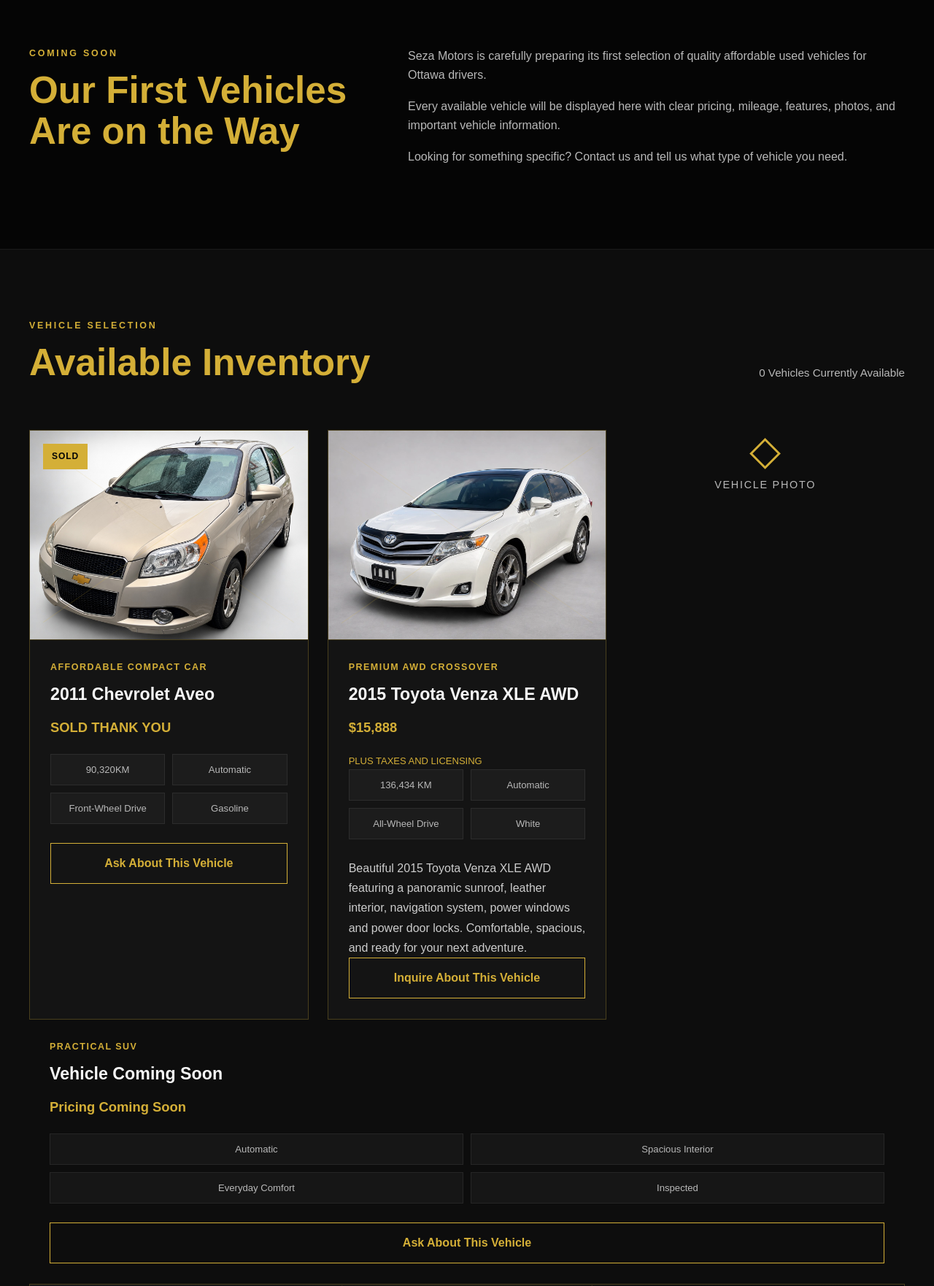
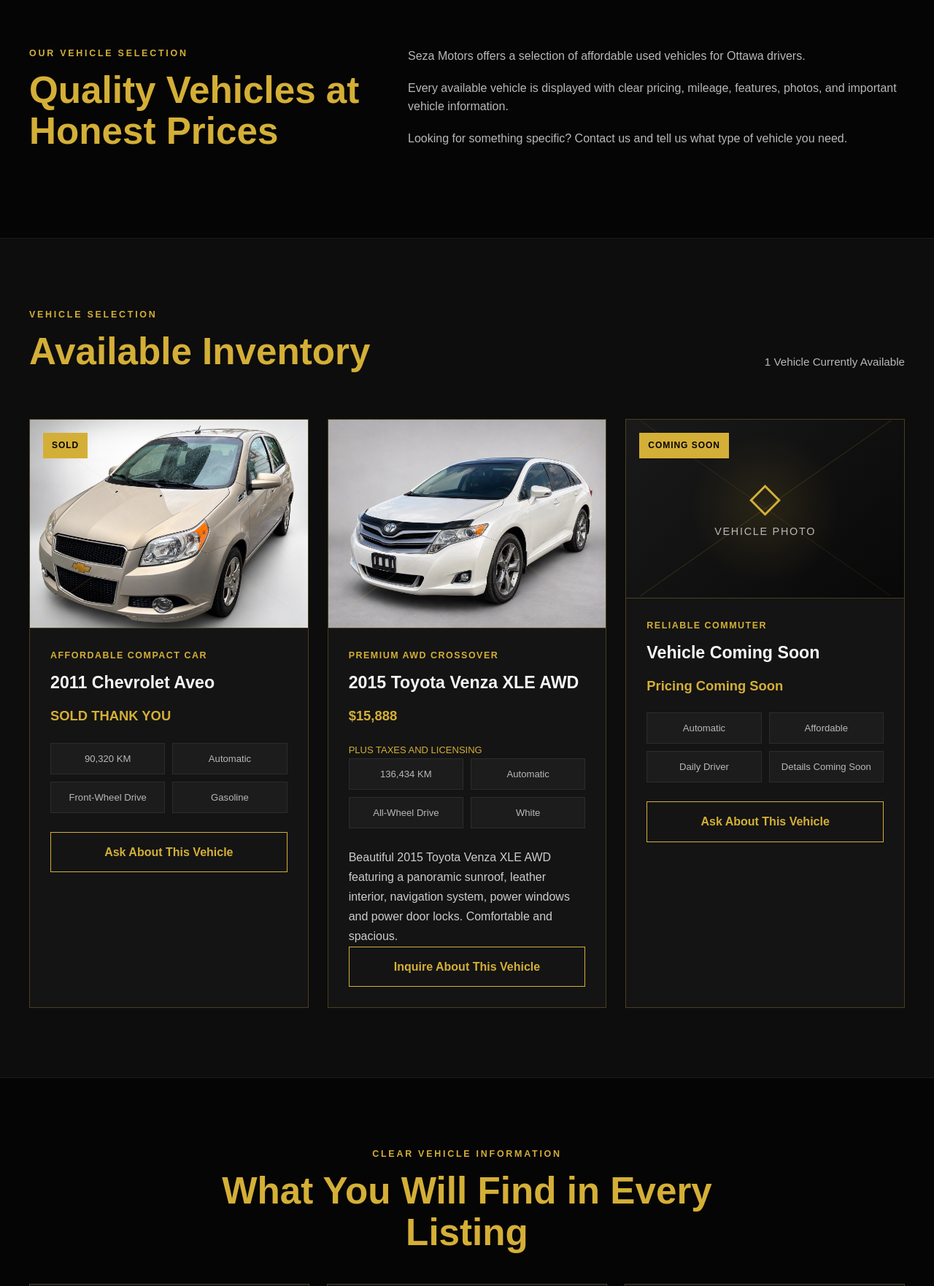
Before and after one commit to seza7ez-oss/seza-motors, a plain HTML site: page SM WEBSITE/inventory.html in a window 1280 px wide. Shown: the part 740-2502 px from the top of the page at 73% size. Drawn offline with Linux system fonts and the light colour scheme.

Commit message:
Refactor inventory.html for improved readability
Updated inventory page content and structure for clarity and consistency.

```diff
--- a/SM WEBSITE/inventory.html
+++ b/SM WEBSITE/inventory.html
@@ -1,3 +1,4 @@
+
 <!DOCTYPE html>
 <html lang="en">
 
@@ -18,7 +19,6 @@
 <body>
 
 <header class="site-header">
-
     <nav class="site-nav">
 
         <a href="index.html" class="logo">
@@ -26,31 +26,15 @@
         </a>
 
         <ul>
-            <li>
-                <a href="index.html">Home</a>
-            </li>
-
-            <li>
-                <a href="inventory.html" class="active">Inventory</a>
-            </li>
-
-            <li>
-                <a href="about.html">About Us</a>
-            </li>
-
-            <li>
-                <a href="team.html">Our Team</a>
-            </li>
-
-            <li>
-                <a href="contact.html">Contact</a>
-            </li>
+            <li><a href="index.html">Home</a></li>
+            <li><a href="inventory.html" class="active">Inventory</a></li>
+            <li><a href="about.html">About Us</a></li>
+            <li><a href="team.html">Our Team</a></li>
+            <li><a href="contact.html">Contact</a></li>
         </ul>
 
     </nav>
-
 </header>
-
 
 <main>
 
@@ -69,8 +53,9 @@
             </h1>
 
             <p class="inventory-hero-text">
-                Our inventory is currently being prepared. New vehicles will
-                be added here as they become available.
+                Browse our selection of quality affordable
+                used vehicles. New inventory is added
+                as vehicles become available.
             </p>
 
             <div class="hero-buttons">
@@ -98,11 +83,11 @@
             <div>
 
                 <p class="eyebrow">
-                    Coming Soon
+                    Our Vehicle Selection
                 </p>
 
                 <h2>
-                    Our First Vehicles Are on the Way
+                    Quality Vehicles at Honest Prices
                 </h2>
 
             </div>
@@ -110,19 +95,20 @@
             <div class="inventory-intro-copy">
 
                 <p>
-                    Seza Motors is carefully preparing its first selection of
-                    quality affordable used vehicles for Ottawa drivers.
+                    Seza Motors offers a selection of
+                    affordable used vehicles for Ottawa drivers.
                 </p>
 
                 <p>
-                    Every available vehicle will be displayed here with clear
-                    pricing, mileage, features, photos, and important vehicle
-                    information.
+                    Every available vehicle is displayed with
+                    clear pricing, mileage, features, photos,
+                    and important vehicle information.
                 </p>
 
                 <p>
-                    Looking for something specific? Contact us and tell us
-                    what type of vehicle you need.
+                    Looking for something specific?
+                    Contact us and tell us what type
+                    of vehicle you need.
                 </p>
 
             </div>
@@ -152,7 +138,7 @@
                 </div>
 
                 <p class="inventory-count">
-                    0 Vehicles Currently Available
+                    1 Vehicle Currently Available
                 </p>
 
             </div>
@@ -160,8 +146,7 @@
 
             <div class="inventory-grid">
 
-                <!-- Vehicle Card 1 -->
-           <!-- Vehicle Card 1 -->
+                <!-- VEHICLE CARD 1 - SOLD CHEVROLET AVEO -->
                 <article class="vehicle-card">
 
                     <div class="vehicle-image-placeholder">
@@ -194,7 +179,7 @@
 
                         <div class="vehicle-details">
 
-            <span>90,320KM</span>
+                            <span>90,320 KM</span>
                             <span>Automatic</span>
                             <span>Front-Wheel Drive</span>
                             <span>Gasoline</span>
@@ -210,9 +195,7 @@
                 </article>
 
 
-                <!-- Vehicle Card 2 -->
-
-<!-- Vehicle Card 2 - 2015 Toyota Venza -->
+                <!-- VEHICLE CARD 2 - TOYOTA VENZA -->
                 <article class="vehicle-card">
 
                     <div class="vehicle-image-placeholder">
@@ -244,18 +227,20 @@
                         </p>
 
                         <div class="vehicle-details">
+
                             <span>136,434 KM</span>
                             <span>Automatic</span>
                             <span>All-Wheel Drive</span>
                             <span>White</span>
+
                         </div>
 
                         <p style="color:#cccccc; line-height:1.7; margin-top:15px;">
-            Beautiful 2015 Toyota Venza XLE AWD featuring
-            a panoramic sunroof, leather interior,
-            navigation system, power windows and
-            power door locks. Comfortable, spacious,
-            and ready for your next adventure.
+                            Beautiful 2015 Toyota Venza XLE AWD
+                            featuring a panoramic sunroof,
+                            leather interior, navigation system,
+                            power windows and power door locks.
+                            Comfortable and spacious.
                         </p>
 
                         <a href="contact.html" class="vehicle-btn">
@@ -267,53 +252,7 @@
                 </article>
 
 
-                        <div class="vehicle-placeholder-content">
-
-                            <span class="vehicle-placeholder-icon">
-                                ◇
-                            </span>
-
-                            <p>
-                                Vehicle Photo
-                            </p>
-
-                        </div>
-
-                    </div>
-
-                    <div class="vehicle-card-content">
-
-                        <p class="vehicle-category">
-                            Practical SUV
-                        </p>
-
-                        <h3>
-                            Vehicle Coming Soon
-                        </h3>
-
-                        <p class="vehicle-price">
-                            Pricing Coming Soon
-                        </p>
-
-                        <div class="vehicle-details">
-
-                            <span>Automatic</span>
-                            <span>Spacious Interior</span>
-                            <span>Everyday Comfort</span>
-                            <span>Inspected</span>
-
-                        </div>
-
-                        <a href="contact.html" class="vehicle-btn">
-                            Ask About This Vehicle
-                        </a>
-
-                    </div>
-
-                </article>
-
-
-                <!-- Vehicle Card 3 -->
+                <!-- VEHICLE CARD 3 - COMING SOON -->
                 <article class="vehicle-card">
 
                     <div class="vehicle-image-placeholder">
@@ -355,7 +294,7 @@
                             <span>Automatic</span>
                             <span>Affordable</span>
                             <span>Daily Driver</span>
-                            <span>Inspected</span>
+                            <span>Details Coming Soon</span>
 
                         </div>
 
@@ -374,7 +313,7 @@
     </section>
 
 
-    <!-- What Each Listing Will Include -->
+    <!-- What Each Listing Includes -->
     <section class="inventory-information">
 
         <div class="page-shell">
@@ -395,53 +334,40 @@
 
                 <article class="inventory-info-card">
 
-                    <p class="benefit-number">
-                        01
-                    </p>
+                    <p class="benefit-number">01</p>
 
-                    <h3>
-                        Vehicle Details
-                    </h3>
+                    <h3>Vehicle Details</h3>
 
                     <p>
-                        Year, make, model, trim, mileage, transmission,
-                        drivetrain, and fuel type.
+                        Year, make, model, trim, mileage,
+                        transmission, drivetrain, and fuel type.
                     </p>
 
                 </article>
 
-
                 <article class="inventory-info-card">
 
-                    <p class="benefit-number">
-                        02
-                    </p>
+                    <p class="benefit-number">02</p>
 
-                    <h3>
-                        Clear Pricing
-                    </h3>
+                    <h3>Clear Pricing</h3>
 
                     <p>
-                        Straightforward advertised pricing and important
-                        purchase information.
+                        Straightforward advertised pricing
+                        and important purchase information.
                     </p>
 
                 </article>
 
-
                 <article class="inventory-info-card">
 
-                    <p class="benefit-number">
-                        03
-                    </p>
+                    <p class="benefit-number">03</p>
 
-                    <h3>
-                        Vehicle Photos
-                    </h3>
+                    <h3>Vehicle Photos</h3>
 
                     <p>
-                        Clear exterior and interior photos so customers can
-                        view the vehicle before visiting.
+                        Clear exterior and interior photos
+                        so customers can view the vehicle
+                        before visiting.
                     </p>
 
                 </article>
@@ -469,8 +395,10 @@
                 </h2>
 
                 <p>
-                    Searching for a sedan, SUV, fuel-efficient commuter, or
-                    affordable first vehicle? Send us a message with your
+                    Searching for a sedan, SUV,
+                    fuel-efficient commuter, or
+                    affordable first vehicle?
+                    Send us a message with your
                     preferences and budget.
                 </p>
 
@@ -519,8 +447,9 @@
             </h2>
 
             <p>
-                Contact Seza Motors to ask about upcoming inventory or to let
-                us know what type of vehicle you are searching for.
+                Contact Seza Motors to ask about upcoming
+                inventory or to let us know what type
+                of vehicle you are searching for.
             </p>
 
             <div class="hero-buttons">
@@ -566,9 +495,7 @@
 
 </footer>
 
-
 <script src="js/script.js"></script>
 
 </body>
-
 </html>
```
Lines whose indentation alone changed are shown as unchanged.
